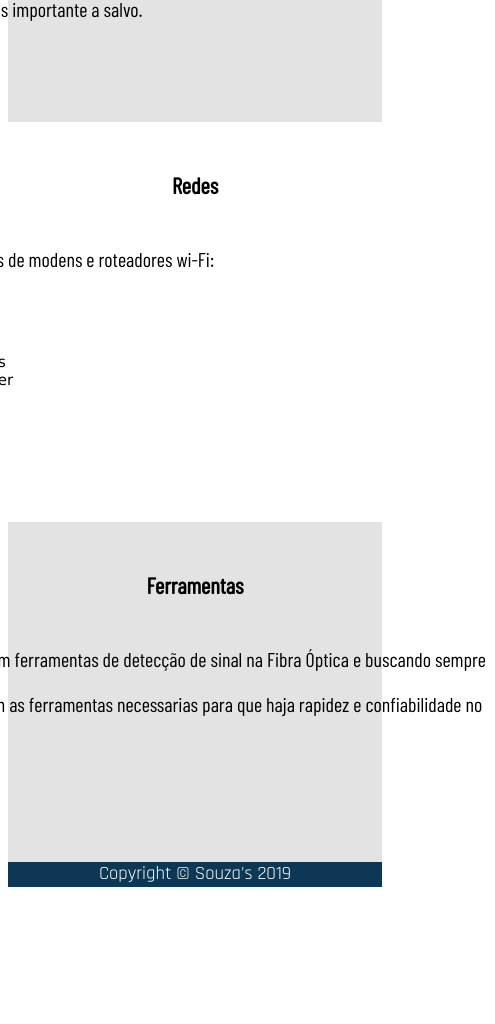
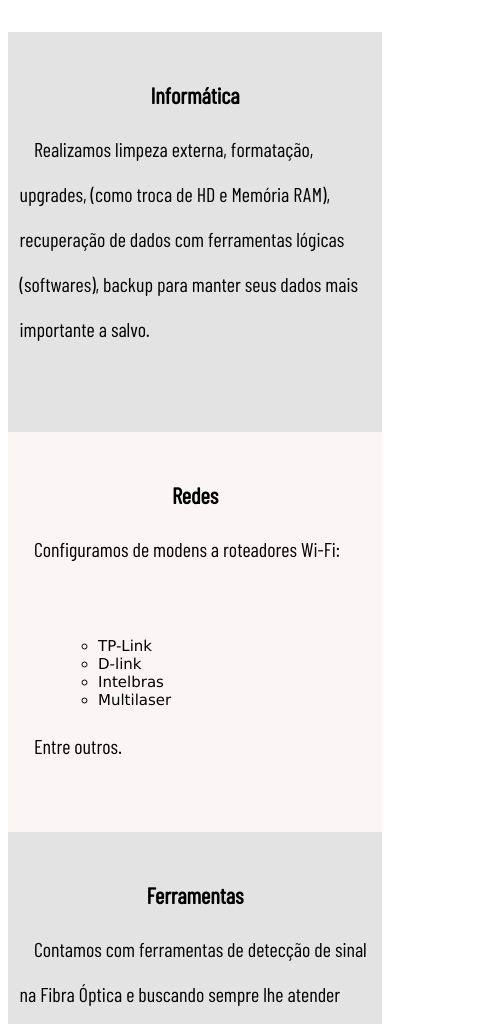
Before and after one commit to Souza10J/Educodar, a plain HTML site: page servs.html in a window 390 px wide. Shown: the part 976-2000 px from the top of the page, 495 px wide, since content can reach past the window. Before the commit the page ends 1871 px from the top, so only its background shows below. Drawn offline with Linux system fonts and the light colour scheme.

Commit message:
Alteraçoes no layout para mobile. Adiçao do meta:vp.

```diff
--- a/css/style.css
+++ b/css/style.css
@@ -5,11 +5,15 @@ body{
 	font-family: Verdana, Tahoma, sans-serif;
 	font-size: 15px;
 }
-
+.conteiner-servs{
+	display: flex;
+	justify-content: space-evenly;
+	flex-flow: column wrap
+}
 /*Inicio Conteudo Header */
 header{
-	width: auto;
-	height: 400px;
+	width: 97.8125vw;
+	height: 600px;
 	background: url(../img/img1.jpg) no-repeat;
 	background-size: auto;
 	background-position: center;
@@ -17,7 +21,6 @@ header{
 	align-items: center;
 	flex-direction: column;
 }
-
 .h1topo{
 	color: rgba(12, 56, 85, 0.774);
 	font-family: "Offside";
@@ -32,15 +35,16 @@ header{
 }
 nav{
 	height: 50px;
-	width: 80vw;
+	width: 90vw;
 	font-family: "Nav";
 	font-size: 14pt;
-	font-stretch: expanded;
 	background-color: rgba(12, 56, 85, 0.774);
 	display: flex;
 	align-items: center;
-	flex-direction: column;
 	flex-flow: column wrap;
+}
+.ulnav{
+	padding: 0;
 }
 .ulnav li{
 	list-style: none;
@@ -69,6 +73,7 @@ a{
 	flex-shrink: 1;
 	align-content: flex-start;
 	justify-content: space-around;
+	margin-bottom: 30px;
 }
 .info{
 	width: 400px;
@@ -103,7 +108,7 @@ a{
 	box-shadow: 10px 10px 10px 0px rgba(12, 58, 85, 0.75);
 }
 .hinfo{
-	margin-top;: 15px;
+	margin-top: 15px;
 	padding: 50px 0px 0px 0px;
 }
 footer{
@@ -115,12 +120,11 @@ footer{
 	font-family: "Nav-regular";
 	font-size: 14pt;
 	padding: 3px 0;
-
 }
 /* Fim do conteudo Index */
 #fusao{
 	width: auto;
-	height: 350px;
+	height: 400px;
 	background-color: rgba(255, 255, 255, 0.110);
 	display: flex;
 	flex-flow: column;
@@ -128,7 +132,7 @@ footer{
 }
 #informatica{
 	width: auto;
-	height: 340px;
+	height: 400px;
 	background-color: rgba(0, 0, 0, 0.110);
 	display: flex;
 	flex-flow: column;
@@ -137,7 +141,7 @@ footer{
 #redes{
 	width: auto;
 	height: 400px;
-	background-color: rgba(255, 255, 255, 0.110);
+	background-color: rgba(204, 176, 176, 0.11);
 	display: flex;
 	flex-flow: column;
 	align-items: center;
@@ -145,16 +149,18 @@ footer{
 .ulredes{
 	list-style: circle;
 	color: black;
-	justify-self: left;
-	width: 550px;
+	align-self: flex-start;
+	width: 20vw;
+	margin-left: 50px
 }
 #ferramentas{
 	width: auto;
-	height: 340px;
+	height: 400px;
 	background-color: rgba(0, 0, 0, 0.110);
 	display: flex;
 	flex-flow: column;
 	align-items: center;
+	justify-items: center;
 }
 .hservs{
 	font-family: "Barlow-cond-regular";
@@ -165,9 +171,9 @@ footer{
 	color: black;
 	font-family: "Barlow-cond-regular";
 	font-size: 15pt;
-	font-weight: 100;
+	font-weight: 500;
 	text-indent: 14.5px;
 	line-height: 45px;
-	width: 600px;
-
+	width: 90vw;
+	margin: 0px 0px 50px 0px
 }
--- a/servs.html
+++ b/servs.html
@@ -5,6 +5,9 @@
 			Souza Soluções em T.I
 		</title>
 		<meta charset="utf-8">
+		<meta http-equiv="X-UA-Compatible" content="ie=edge">
+		<meta name="viewport" content="width=device-width, initial-scale=1.0">
+		<meta name="viewport" content="height=device-height, initial-scale=0.9">
 		<link rel="stylesheet" type="text/css" href="css/style.css">
 		<link rel="stylesheet" type="text/css" href="css/fonts.css">
 	</head>
@@ -22,7 +25,7 @@
 			<h1 class="h1topo">Souza Soluções em T.I</h1>
 		</header>
 
-		<div class="conteiner">
+		<div class="conteiner-servs">
 
 		<div id="fusao">
 			<h2 class="hservs">Fusão</h2>
@@ -37,13 +40,13 @@
 			<h2 class="hservs">Informática</h2>
 			<p class="pservs">Realizamos limpeza externa, formatação, upgrades, (como troca de
 			HD e Memória RAM), recuperação de dados com ferramentas lógicas
-			(softweres), backup para manter seus dados mais importante a salvo.
+			(softwares), backup para manter seus dados mais importante a salvo.
 			</p>
 		</div>
 
 		<div id="redes">
 			<h2 class="hservs">Redes</h2>
-			<p class="pservs"> Configuramos de modens e roteadores wi-Fi:
+			<p class="pservs"> Configuramos de modens a roteadores Wi-Fi:
 				<ul class="ulredes">
 					<li>TP-Link</li>
 					<li>D-link</li>
```
Also changed, not shown: index.html (+4 -4 lines).
